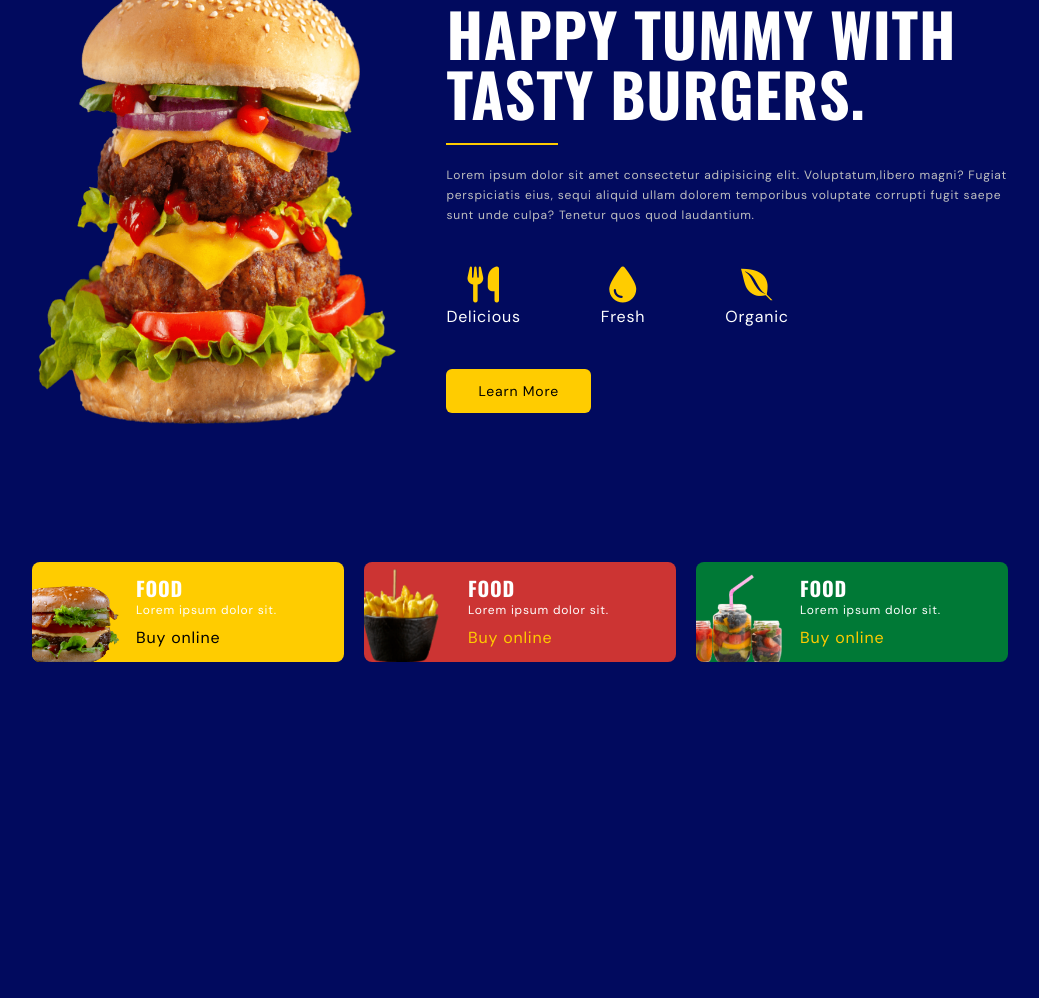
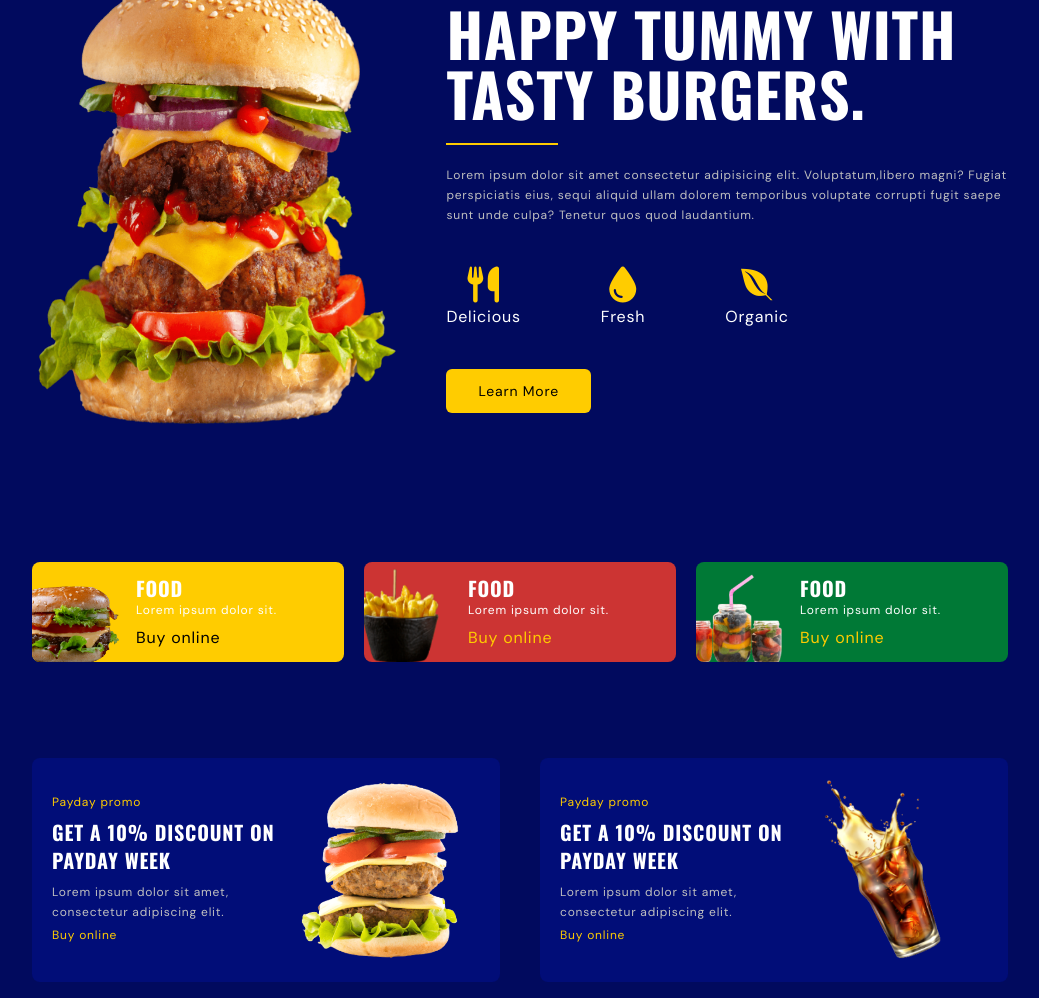
Before and after one commit to Dmitriifd/tailwind-burger-site, a website: page src/index.html in a window 1280 px wide. Shown: the part 130-1128 px from the top of the page, without its empty margins (120-1159 px from the left). Before the commit the page ends 808 px from the top, so only its background shows below. Drawn offline with nearby package versions, Linux system fonts and the light colour scheme.

Commit message:
promo section

```diff
--- a/src/index.html
+++ b/src/index.html
@@ -167,6 +167,35 @@
       </section>
 
     <!-- Promo -->
+     <section id="promo">
+        <div class="container flex flex-col gap-5 lg:gap-10 lg:flex-row">
+          <!-- card 1 -->
+          <div class="promo__card-1 bg-primaryColorLight dark:bg-darkColorLight flex flex-col p-5 rounded-lg md:flex-row md:items-center lg:flex-row-reverse lg:flex-1">
+            <img src="img/promo-1.png" alt="promo image" class="w-40 mx-auto hover:animate-movingY md:mx-5">
+
+            <div class="space-y-2 pt-5 md:pt-0">
+              <p class="text-xs text-secondaryColor">Payday promo</p>
+              <h3 class="card__title">GET A 10% DISCOUNT ON PAYDAY WEEK</h3>
+              <p class="paragraph">Lorem ipsum dolor sit amet,
+                consectetur adipiscing elit.</p>
+              <a href="#" class="text-xs text-secondaryColor">Buy online</a>
+            </div>
+          </div>
+
+          <!-- card 2 -->
+          <div class="promo__card-2 bg-primaryColorLight dark:bg-darkColorLight flex flex-col p-5 rounded-lg md:flex-row md:items-center lg:flex-row-reverse lg:flex-1">
+            <img src="img/promo-2.png" alt="promo image" class="w-40 mx-auto hover:animate-movingY md:mx-5">
+
+            <div class="space-y-2 pt-5 md:pt-0">
+              <p class="text-xs text-secondaryColor">Payday promo</p>
+              <h3 class="card__title">GET A 10% DISCOUNT ON PAYDAY WEEK</h3>
+              <p class="paragraph">Lorem ipsum dolor sit amet,
+                consectetur adipiscing elit.</p>
+              <a href="#" class="text-xs text-secondaryColor">Buy online</a>
+            </div>
+          </div>
+        </div>
+      </section>
 
     <!-- About -->
 
```
Also changed, not shown: dist/output.css.
